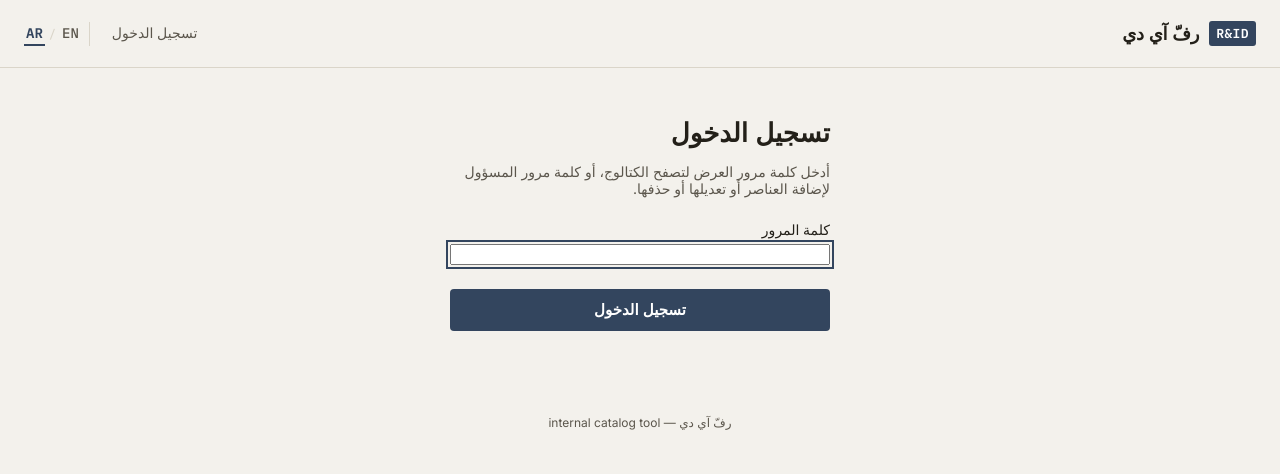
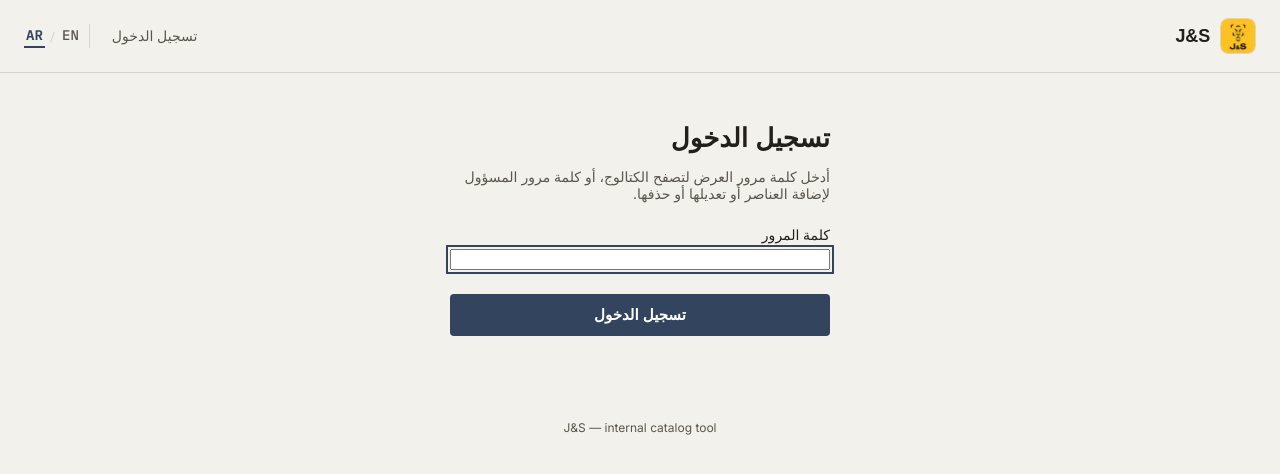
Before and after one commit to FatimaAbbas-Code/Rack-ID, a Flask app: page /login?next=/item/1/card.png in a window 1280 px wide. Shown: the top 474 px of the page. Run offline with Flask 3, Linux system fonts and the light colour scheme; some libraries are stand-ins or nearby versions; some web fonts are replaced.

Commit message:
Rebrand the app to J&S using the store's real logo
- app_name is now "J&S" (was the placeholder "Rack & ID") in both
  languages, plus the "Save as image" card's watermark.
- Header brand mark is the actual J&S logo image (static/img/logo.jpg),
  replacing the text badge; also used as the browser tab favicon.
- Added --gold (the logo's brand color) as a CSS variable, used only
  where it has real contrast: the catalog's photo-count badge and the
  item gallery's counter, both small chips sitting on top of photos.
  Left everywhere else (buttons, nav, links) on the existing denim/ink
  palette — gold reads as near-invisible against the app's pale
  background, so it isn't used there.

Co-Authored-By: Claude Sonnet 5 <noreply@anthropic.com>

```diff
--- a/app.py
+++ b/app.py
@@ -468,7 +468,7 @@ def compose_card_png(item, photo_bytes):
     if category:
         _draw_line(d, category, y, 32, '#6E7350')
 
-    d.text((CARD_W - CARD_MARGIN, CARD_H - 40), 'Rack & ID', font=_card_font(26),
+    d.text((CARD_W - CARD_MARGIN, CARD_H - 40), t('app_name'), font=_card_font(26),
            fill='#8A8477', anchor='rs')
 
     out = BytesIO()
@@ -485,7 +485,7 @@ def safe_filename(value):
 # ---------------------------------------------------------------------------
 TRANSLATIONS = {
     'en': {
-        'app_name': 'Rack & ID',
+        'app_name': 'J&S',
         'nav_catalog': 'Catalog',
         'nav_add_item': 'Add item',
         'nav_manage': 'Manage',
@@ -570,7 +570,7 @@ TRANSLATIONS = {
         'item_updated': 'Changes saved.',
     },
     'ar': {
-        'app_name': 'رفّ آي دي',
+        'app_name': 'J&S',
         'nav_catalog': 'الكتالوج',
         'nav_add_item': 'إضافة عنصر',
         'nav_manage': 'الإدارة',
--- a/static/css/style.css
+++ b/static/css/style.css
@@ -8,6 +8,7 @@
   --denim-dark: #263447;
   --olive: #6E7350;
   --danger: #A13F3F;
+  --gold: #FDC122;   /* J&S brand gold — used on small badges over photos, where it has good contrast */
   --radius: 4px;
 }
 
@@ -43,14 +44,12 @@ a:focus-visible, button:focus-visible, input:focus-visible {
 .brand { display: flex; align-items: center; gap: 10px; text-decoration: none; }
 .brand:hover { text-decoration: none; }
 .brand-mark {
-  font-family: 'IBM Plex Mono', monospace;
-  font-weight: 600;
-  font-size: 13px;
-  background: var(--denim);
-  color: #fff;
-  padding: 4px 7px;
-  border-radius: 3px;
-  letter-spacing: 0.03em;
+  width: 36px;
+  height: 36px;
+  object-fit: cover;
+  border-radius: 8px;
+  border: 1px solid var(--line);
+  display: block;
 }
 .brand-name {
   font-family: 'Archivo Expanded', sans-serif;
@@ -312,10 +311,10 @@ main { max-width: 1100px; margin: 0 auto; padding: 28px 24px 60px; }
   position: absolute;
   bottom: 8px;
   inset-inline-end: 8px;
-  background: rgba(35, 32, 25, 0.72);
-  color: #fff;
+  background: var(--gold);
+  color: var(--ink);
   font-size: 11px;
-  font-weight: 600;
+  font-weight: 700;
   padding: 3px 7px;
   border-radius: 999px;
   display: flex;
@@ -474,10 +473,11 @@ body.rtl .gallery-next::before { content: "\2039"; }
   position: absolute;
   bottom: 8px;
   inset-inline-end: 8px;
-  background: rgba(35, 32, 25, 0.72);
-  color: #fff;
+  background: var(--gold);
+  color: var(--ink);
   font-family: 'IBM Plex Mono', monospace;
   font-size: 12px;
+  font-weight: 600;
   padding: 3px 8px;
   border-radius: 999px;
   direction: ltr;
--- a/templates/base.html
+++ b/templates/base.html
@@ -8,11 +8,12 @@
 <link rel="preconnect" href="https://fonts.gstatic.com" crossorigin>
 <link href="https://fonts.googleapis.com/css2?family=Archivo+Expanded:wght@700;800&family=Inter:wght@400;500;600&family=IBM+Plex+Mono:wght@500;600&family=Cairo:wght@500;600;700&display=swap" rel="stylesheet">
 <link rel="stylesheet" href="{{ url_for('static', filename='css/style.css') }}">
+<link rel="icon" href="{{ url_for('static', filename='img/logo.jpg') }}">
 </head>
 <body class="{{ 'rtl' if is_rtl else '' }}">
 <header class="topbar">
   <a class="brand" href="{{ url_for('index') }}">
-    <span class="brand-mark">R&amp;ID</span>
+    <img class="brand-mark" src="{{ url_for('static', filename='img/logo.jpg') }}" alt="{{ t('app_name') }}">
     <span class="brand-name">{{ t('app_name') }}</span>
   </a>
   <nav class="topnav">
```
Also changed, not shown: static/img/logo.jpg (added).
